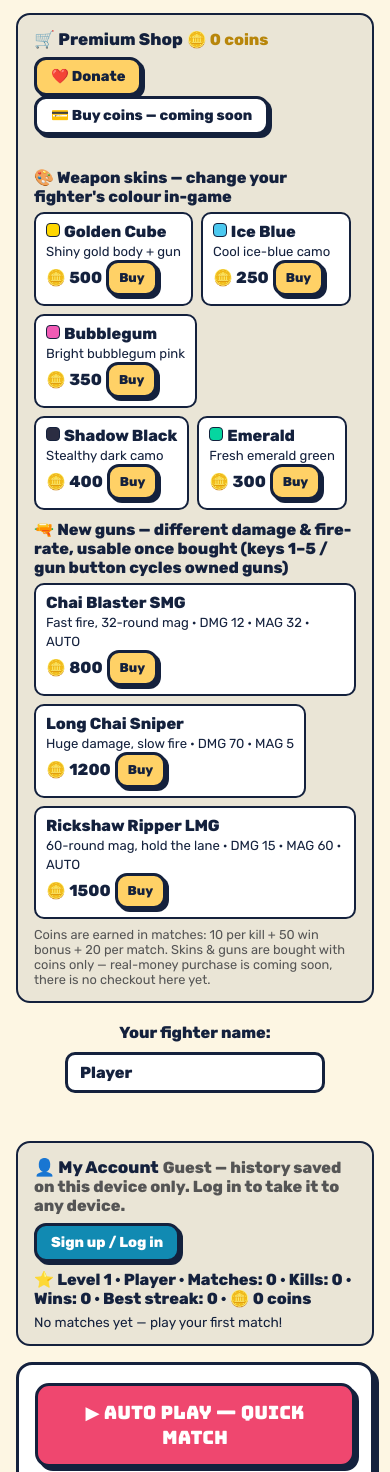
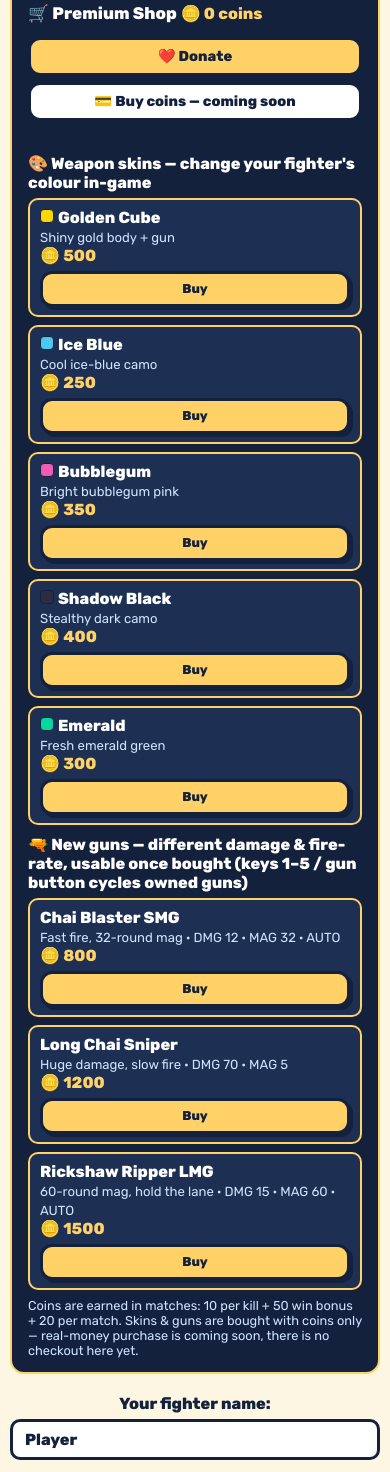
Before and after one commit to SajjadAliTalpur/Cube-Strike-Pro, a plain HTML site: page index.html in a window 390 px wide. Shown: the part 224-1696 px from the top of the page. Drawn offline with nearby package versions, Linux system fonts and the light colour scheme; a script that the page names is missing.

Commit message:
Fix shop card contrast (white-on-white in dark mode) + portrait menu layout

```diff
--- a/index.html
+++ b/index.html
@@ -257,6 +257,40 @@
     .tbtn{ width:46px; height:46px; min-height:46px; }
     #feed{ display:none; }
   }
+
+  /* ---------- FIX 2026-11-15: shop/account cards — always dark, high contrast (both colour modes) ---------- */
+  #shopCard,#accountCard{ background:#14213d !important; color:#fff !important; border:2px solid #ffd166 !important; }
+  #shopBalance{ color:#ffd166 !important; }
+  #acctStatus{ color:#cfe3ff !important; }
+  #shopCard input,#accountCard input{ background:#fff; color:#14213d; }
+  .shopitem{ background:#1d2f52 !important; color:#fff !important; border:2px solid #ffd166 !important; flex:1 1 150px; min-width:0; }
+  .shopitem .sub{ color:#cfe3ff; }
+  .shopitem .price{ color:#ffd166; }
+  @media (prefers-color-scheme: dark){ #coinEarned{ color:#ffd166; } }
+  /* ---------- FIX 2026-11-15: portrait phone menu (was no portrait layout at all) ---------- */
+  @media (max-width:520px){
+    #menu{ padding:14px 10px 32px; overflow-x:hidden; }
+    .hero{ padding:10px 4px 2px; }
+    .hero h1{ font-size:clamp(1.55rem,9vw,2.1rem); text-shadow:3px 3px 0 var(--yellow); }
+    .hero p{ font-size:.95rem; }
+    .modes{ grid-template-columns:1fr; gap:12px; }
+    .mode{ padding:14px; }
+    .autoplay{ padding:14px 10px; }
+    #btnAuto{ font-size:1rem; padding:12px 10px; line-height:1.3; white-space:normal; }
+    #shopCard,#accountCard{ padding:12px 10px; max-width:100%; }
+    #shopCard>div:first-child,#accountCard>div:first-child{ flex-direction:column; align-items:stretch; }
+    #shopCard>div:first-child>div,#accountCard>div:first-child>div{ width:100%; }
+    #shopCard .bigbtn,#accountCard .bigbtn{ width:100%; margin-top:6px; }
+    .shopitem{ flex:1 1 100%; }
+    #acctPanel input{ width:100% !important; margin-bottom:6px; }
+    .namebar{ flex-direction:column; gap:6px; }
+    .namebar input{ width:100%; }
+    .joinrow{ flex-wrap:wrap; }
+    .joinrow .bigbtn{ flex:1 1 100%; }
+    #quickSlots{ grid-template-columns:repeat(auto-fill,minmax(100px,1fr)); }
+    #endscreen .panel{ padding:16px 12px; }
+    .help{ padding:14px; }
+  }
   .botbadge{ background:var(--orange); color:#14213d; font-size:.62rem; font-weight:800; padding:1px 6px; border-radius:999px; vertical-align:middle; }
   .teambadge{ font-size:.62rem; font-weight:800; padding:1px 6px; border-radius:999px; vertical-align:middle; color:#fff; }
   .teambadge.a{ background:#118ab2; } .teambadge.b{ background:#ef476f; }
@@ -272,9 +306,9 @@
     <span class="mapname">MAP: NEON CHAI TOWN ☕🏙️</span>
   </div>
 
-  <div id="shopCard" style="max-width:760px;margin:14px auto;padding:14px 16px;background:rgba(20,33,61,.08);border:2px solid #14213d;border-radius:14px;text-align:left">
+  <div id="shopCard" style="max-width:760px;margin:14px auto;padding:14px 16px;background:#14213d;color:#fff;border:2px solid #ffd166;border-radius:14px;text-align:left">
     <div style="display:flex;justify-content:space-between;align-items:center;flex-wrap:wrap;gap:8px">
-      <div><b style="font-size:1.05rem">🛒 Premium Shop</b> <span id="shopBalance" style="font-weight:800;color:#b8860b"></span></div>
+      <div><b style="font-size:1.05rem">🛒 Premium Shop</b> <span id="shopBalance" style="font-weight:800;color:#ffd166"></span></div>
       <div><button class="bigbtn" id="btnDonate" style="font-size:.9rem;padding:8px 14px">❤️ Donate</button>
       <button class="bigbtn ghost" id="btnRealMoney" style="font-size:.9rem;padding:8px 14px">💳 Buy coins — coming soon</button></div>
     </div>
@@ -283,7 +317,7 @@
     <div id="shopSkins" style="display:flex;flex-wrap:wrap;gap:8px;margin-top:6px"></div>
     <div style="margin-top:10px;font-weight:800">🔫 New guns — different damage &amp; fire-rate, usable once bought (keys 1–5 / gun button cycles owned guns)</div>
     <div id="shopGuns" style="display:flex;flex-wrap:wrap;gap:8px;margin-top:6px"></div>
-    <div style="font-size:.8rem;color:#555;margin-top:8px">Coins are earned in matches: 10 per kill + 50 win bonus + 20 per match. Skins &amp; guns are bought with coins only — real-money purchase is coming soon, there is no checkout here yet.</div>
+    <div style="font-size:.8rem;color:#cfe3ff;margin-top:8px">Coins are earned in matches: 10 per kill + 50 win bonus + 20 per match. Skins &amp; guns are bought with coins only — real-money purchase is coming soon, there is no checkout here yet.</div>
   </div>
 
   <div class="namebar">
@@ -292,22 +326,22 @@
   </div>
   <div id="menuMsg"></div>
 
-  <div id="accountCard" style="max-width:760px;margin:14px auto;padding:14px 16px;background:rgba(20,33,61,.08);border:2px solid #14213d;border-radius:14px;text-align:left">
+  <div id="accountCard" style="max-width:760px;margin:14px auto;padding:14px 16px;background:#14213d;color:#fff;border:2px solid #ffd166;border-radius:14px;text-align:left">
     <div style="display:flex;justify-content:space-between;align-items:center;flex-wrap:wrap;gap:8px">
-      <div><b style="font-size:1.05rem">👤 My Account</b> <span id="acctStatus" style="font-weight:700;color:#555">Guest — history saved on this device only</span></div>
+      <div><b style="font-size:1.05rem">👤 My Account</b> <span id="acctStatus" style="font-weight:700;color:#cfe3ff">Guest — history saved on this device only</span></div>
       <div><button class="bigbtn blue" id="btnAcct" style="font-size:.9rem;padding:8px 14px">Sign up / Log in</button>
       <button class="bigbtn ghost" id="btnAcctOut" style="font-size:.9rem;padding:8px 14px;display:none">Log out</button></div>
     </div>
     <div id="acctStats" style="margin-top:8px;font-weight:700"></div>
     <div id="acctHistory" style="margin-top:6px;font-size:.85rem"></div>
     <div id="acctPanel" style="display:none;margin-top:10px">
-      <input id="acctEmail" type="email" placeholder="Email" autocomplete="email" style="padding:9px;border:2px solid #14213d;border-radius:9px;width:220px;max-width:100%">
-      <input id="acctPass" type="password" placeholder="Password (min 6 characters)" autocomplete="current-password" style="padding:9px;border:2px solid #14213d;border-radius:9px;width:180px;max-width:100%">
-      <input id="acctName" type="text" placeholder="Fighter name" maxlength="14" style="padding:9px;border:2px solid #14213d;border-radius:9px;width:150px;max-width:100%">
+      <input id="acctEmail" type="email" placeholder="Email" autocomplete="email" style="background:#fff;color:#14213d;padding:9px;border:2px solid #14213d;border-radius:9px;width:220px;max-width:100%">
+      <input id="acctPass" type="password" placeholder="Password (min 6 characters)" autocomplete="current-password" style="background:#fff;color:#14213d;padding:9px;border:2px solid #14213d;border-radius:9px;width:180px;max-width:100%">
+      <input id="acctName" type="text" placeholder="Fighter name" maxlength="14" style="background:#fff;color:#14213d;padding:9px;border:2px solid #14213d;border-radius:9px;width:150px;max-width:100%">
       <div style="margin-top:8px"><button class="bigbtn green" id="btnAcctSignup" style="font-size:.9rem;padding:8px 14px">Create account</button>
       <button class="bigbtn blue" id="btnAcctLogin" style="font-size:.9rem;padding:8px 14px">Log in</button></div>
       <div id="acctMsg" style="margin-top:6px;font-weight:700;min-height:1.2em"></div>
-      <div style="font-size:.8rem;color:#555">Cloud account = your name, level and match history follow you to any device (free, Supabase). If the cloud is unreachable you keep playing as a local guest — nothing is faked.</div>
+      <div style="font-size:.8rem;color:#cfe3ff">Cloud account = your name, level and match history follow you to any device (free, Supabase). If the cloud is unreachable you keep playing as a local guest — nothing is faked.</div>
     </div>
   </div>
 
@@ -1386,17 +1420,17 @@ function renderShop(){
   var bal = $('shopBalance'); if(bal) bal.textContent = '🪙 ' + (shopState.coins||0) + ' coins';
   var sk = $('shopSkins'); if(sk) sk.innerHTML = SHOP_SKINS.map(function(it){
     var owned = !!shopState.owned['skin:'+it.id], eq = shopState.equippedSkin===it.id;
-    return '<div style="border:2px solid #14213d;border-radius:10px;padding:8px 10px;min-width:150px;background:#fff">'
+    return '<div class="shopitem" style="border-radius:10px;padding:8px 10px">'
       + '<span style="display:inline-block;width:14px;height:14px;border-radius:4px;background:'+it.color+';border:1px solid #14213d"></span> <b>'+esc(it.name)+'</b><br>'
-      + '<span style="font-size:.82rem">'+esc(it.desc)+'</span><br><b>🪙 '+it.price+'</b> '
+      + '<span class="sub" style="font-size:.82rem">'+esc(it.desc)+'</span><br><b class="price">🪙 '+it.price+'</b> '
       + (eq ? '<button class="bigbtn green" disabled style="font-size:.8rem;padding:5px 10px">Equipped ✓</button>'
         : owned ? '<button class="bigbtn blue" data-skin="'+it.id+'" style="font-size:.8rem;padding:5px 10px">Equip</button>'
         : '<button class="bigbtn" data-buy-skin="'+it.id+'" style="font-size:.8rem;padding:5px 10px">Buy</button>') + '</div>';
   }).join('');
   var gn = $('shopGuns'); if(gn) gn.innerHTML = SHOP_GUNS.map(function(g){
     var owned = !!shopState.owned[g.id];
-    return '<div style="border:2px solid #14213d;border-radius:10px;padding:8px 10px;min-width:170px;background:#fff">'
-      + '<b>'+esc(g.name)+'</b><br><span style="font-size:.82rem">'+esc(g.desc)+' · DMG '+g.w.dmg+' · MAG '+g.w.mag+(g.w.auto?' · AUTO':'')+'</span><br><b>🪙 '+g.price+'</b> '
+    return '<div class="shopitem" style="border-radius:10px;padding:8px 10px">'
+      + '<b>'+esc(g.name)+'</b><br><span class="sub" style="font-size:.82rem">'+esc(g.desc)+' · DMG '+g.w.dmg+' · MAG '+g.w.mag+(g.w.auto?' · AUTO':'')+'</span><br><b class="price">🪙 '+g.price+'</b> '
       + (owned ? '<button class="bigbtn green" disabled style="font-size:.8rem;padding:5px 10px">Owned ✓</button>'
         : '<button class="bigbtn" data-buy-gun="'+g.id+'" style="font-size:.8rem;padding:5px 10px">Buy</button>') + '</div>';
   }).join('');
```
